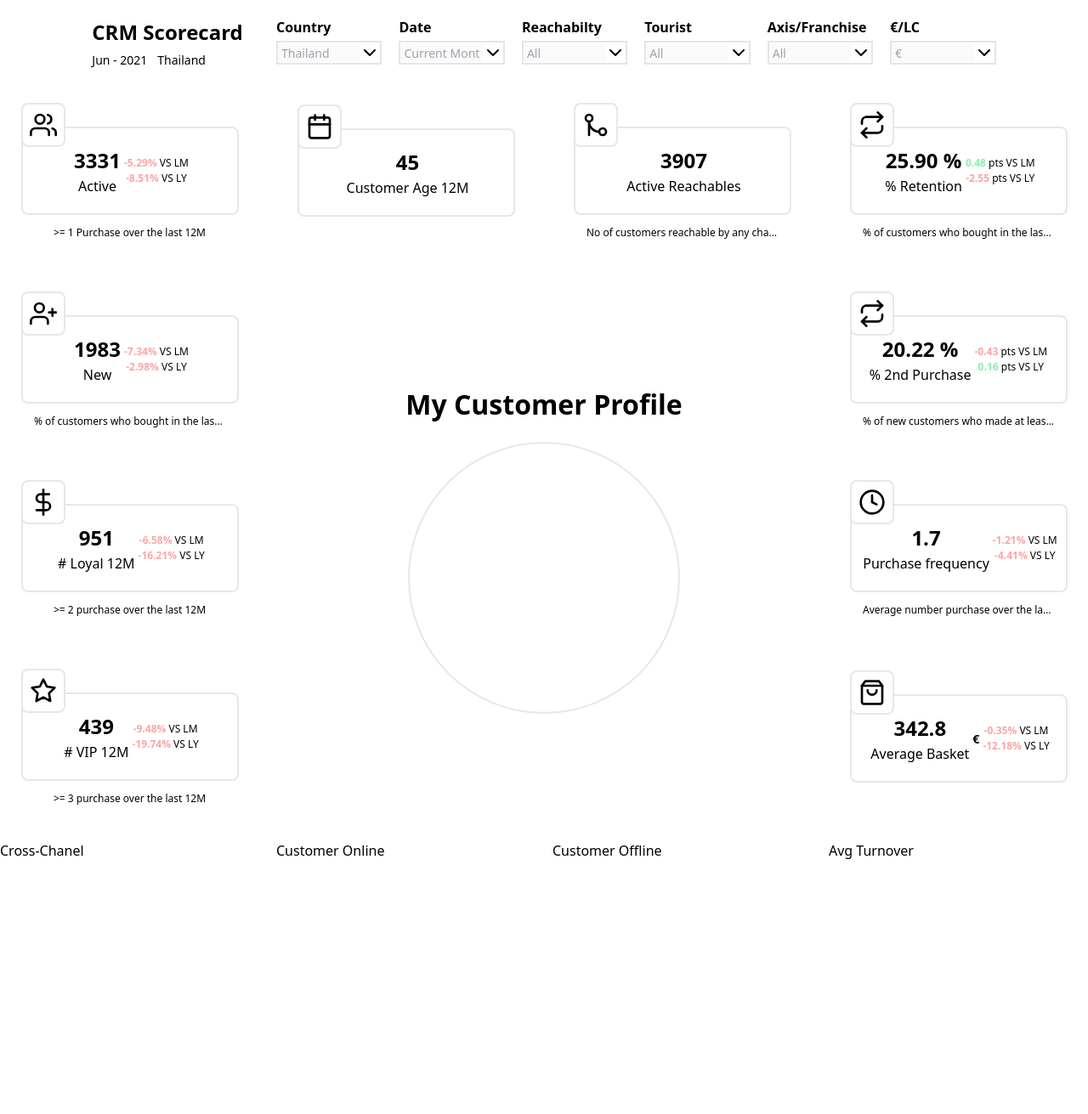
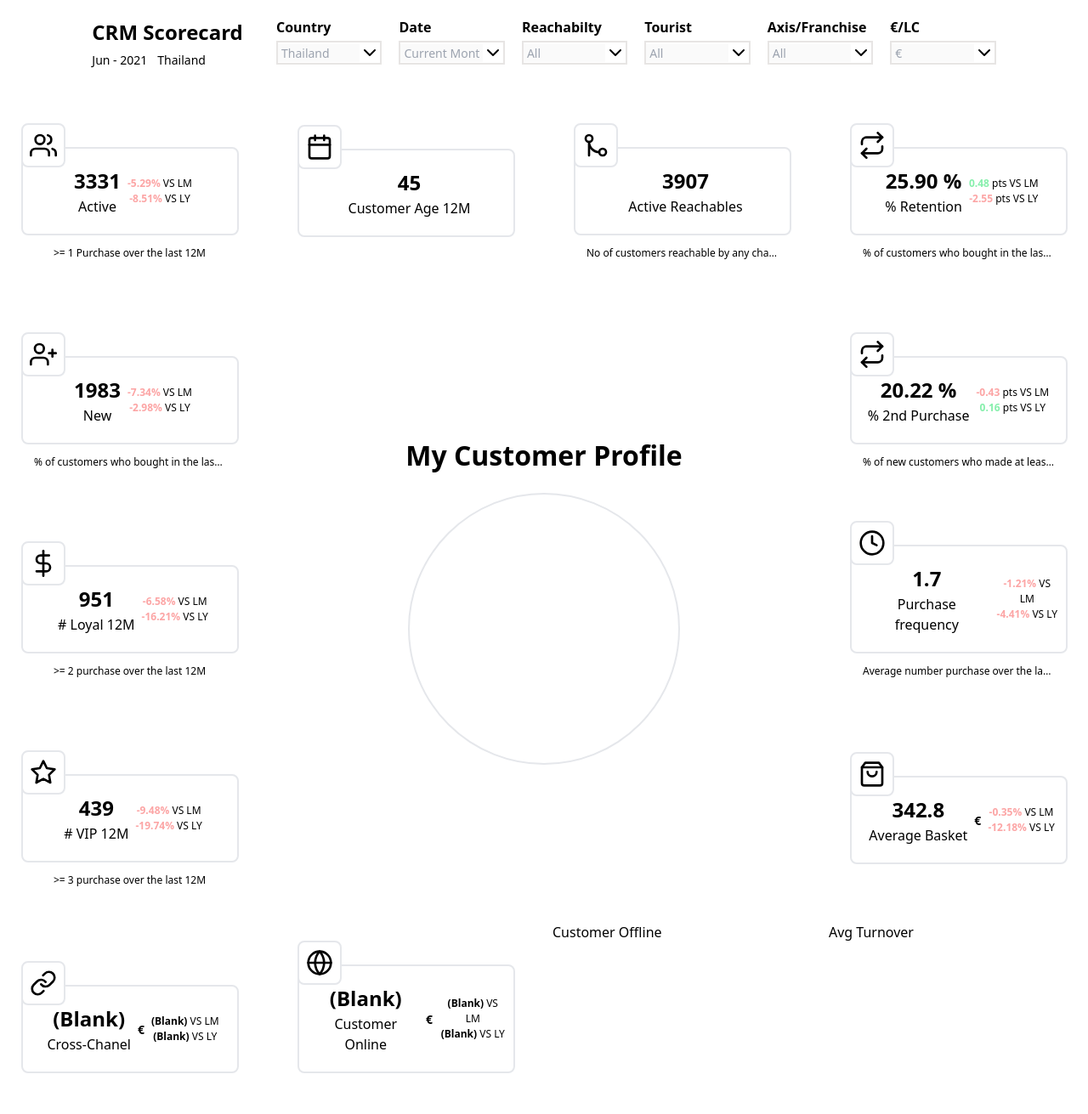
Before and after one commit to bagasysf/CRM, a plain HTML site: page index.html in a window 1280 px wide. Shown: the whole page at 85% size. Before the commit the page ends 1191 px from the top, so only its background shows below. Drawn offline with nearby package versions, Linux system fonts and the light colour scheme.

Commit message:
baru sampea avg turnover

```diff
--- a/index.html
+++ b/index.html
@@ -157,7 +157,7 @@
         </div>
         <!-- Filter Mobile -->
         <div class="absolute h-screen w-screen top-0 right-0 bg-white z-10" x-show="open">
-                <div class="fixed bg-white h-screen w-screen">
+            <div class="fixed bg-white h-screen w-screen">
                 <div class="grid grid-cols-12 gap-3 py-3 | md:gap-5 md:py-5">
                     <div class="flex col-span-2 justify-center items-center">
                         <span class="font-semibold"></span>
@@ -288,7 +288,7 @@
                 <div class="absolute bg-white rounded-lg border-2">
                     <i data-feather="users" class="w-12 h-auto p-2"></i>
                 </div>
-                <div class="flex justify-center items-center w-64 gap-1 my-7 px-2 py-5 text-center rounded-lg border-2">
+                <div class="flex justify-center items-center w-64 gap-2 my-7 px-2 py-5 text-center rounded-lg border-2">
                     <div class="flex"></div>
                     <div class="flex flex-col">
                         <p class="text-[24px] font-semibold">3331</p>
@@ -309,7 +309,7 @@
                 <div class="absolute bg-white rounded-lg border-2">
                     <i data-feather="calendar" class="w-12 h-auto p-2"></i>
                 </div>
-                <div class="flex justify-center items-center w-64 gap-1 my-7 px-2 py-5 text-center rounded-lg border-2">
+                <div class="flex justify-center items-center w-64 gap-2 my-7 px-2 py-5 text-center rounded-lg border-2">
                     <div class="flex"></div>
                     <div class="flex flex-col">
                         <p class="text-[24px] font-semibold">45</p>
@@ -326,7 +326,7 @@
                 <div class="absolute bg-white rounded-lg border-2">
                     <i data-feather="git-merge" class="w-12 h-auto p-2"></i>
                 </div>
-                <div class="flex justify-center items-center w-64 gap-1 my-7 px-2 py-5 text-center rounded-lg border-2">
+                <div class="flex justify-center items-center w-64 gap-2 my-7 px-2 py-5 text-center rounded-lg border-2">
                     <div class="flex"></div>
                     <div class="flex flex-col">
                         <p class="text-[24px] font-semibold">3907</p>
@@ -343,20 +343,23 @@
                 <div class="absolute bg-white rounded-lg border-2">
                     <i data-feather="repeat" class="w-12 h-auto p-2"></i>
                 </div>
-                <div class="flex justify-center items-center w-64 gap-1 my-7 px-2 py-5 text-center rounded-lg border-2">
+                <div class="flex justify-center items-center w-64 gap-2 my-7 px-2 py-5 text-center rounded-lg border-2">
                     <div class="flex"></div>
                     <div class="flex flex-col">
                         <p class="text-[24px] font-semibold">25.90 %</p>
                         <span>% Retention</span>
                     </div>
                     <div class="flex flex-col justify-center text-sm">
-                        <span class="text-xs"><span class="text-green-300 font-semibold">0.48</span><span class="text-xs"> pts</span> VS LM</span>
-                        <span class="text-xs"><span class="text-red-300 font-semibold">-2.55</span><span class="text-xs"> pts</span> VS LY</span>
+                        <span class="text-xs"><span class="text-green-300 font-semibold">0.48</span><span
+                                class="text-xs"> pts</span> VS LM</span>
+                        <span class="text-xs"><span class="text-red-300 font-semibold">-2.55</span><span
+                                class="text-xs"> pts</span> VS LY</span>
                     </div>
                 </div>
             </div>
             <div class="flex justify-center text-xs">
-                <span class="truncate px-10">% of customers who bought in the last 12-24M and bought again in the last 12-24M</span>
+                <span class="truncate px-10">% of customers who bought in the last 12-24M and bought again in the last
+                    12-24M</span>
             </div>
         </div>
         <div class="flex flex-col space-y-1 py-5">
@@ -364,7 +367,7 @@
                 <div class="absolute bg-white rounded-lg border-2">
                     <i data-feather="user-plus" class="w-12 h-auto p-2"></i>
                 </div>
-                <div class="flex justify-center items-center w-64 gap-1 my-7 px-2 py-5 text-center rounded-lg border-2">
+                <div class="flex justify-center items-center w-64 gap-2 my-7 px-2 py-5 text-center rounded-lg border-2">
                     <div class="flex"></div>
                     <div class="flex flex-col">
                         <p class="text-[24px] font-semibold">1983</p>
@@ -377,10 +380,12 @@
                 </div>
             </div>
             <div class="flex justify-center text-xs">
-                <span class="truncate px-10">% of customers who bought in the last 12-24M and bought again in the last 12-24M</span>
+                <span class="truncate px-10">% of customers who bought in the last 12-24M and bought again in the last
+                    12-24M</span>
             </div>
         </div>
-        <div class="flex -order-6 lg:order-none justify-center flex-col col-span-2 row-span-3 items-center text-[24px] lg:text-[32px] font-semibold space-y-5 py-5">
+        <div
+            class="flex -order-6 lg:order-none justify-center flex-col col-span-2 row-span-3 items-center text-[24px] lg:text-[32px] font-semibold space-y-5 py-5">
             <span>My Customer Profile</span>
             <span class="h-48 w-48 lg:h-80 lg:w-80 rounded-full border-2"></span>
         </div>
@@ -389,15 +394,17 @@
                 <div class="absolute bg-white rounded-lg border-2">
                     <i data-feather="repeat" class="w-12 h-auto p-2"></i>
                 </div>
-                <div class="flex justify-center items-center w-64 gap-1 my-7 px-2 py-5 text-center rounded-lg border-2">
+                <div class="flex justify-center items-center w-64 gap-2 my-7 px-2 py-5 text-center rounded-lg border-2">
                     <!-- <div class="flex"></div> -->
                     <div class="flex flex-col">
                         <span class="text-[24px] font-semibold">20.22 %</span>
                         <span>% 2nd Purchase</span>
                     </div>
                     <div class="flex flex-col justify-center text-sm">
-                        <span class="text-xs"><span class="text-red-300 font-semibold">-0.43</span><span class="text-xs"> pts</span> VS LM</span>
-                        <span class="text-xs"><span class="text-green-300 font-semibold">0.16</span><span class="text-xs"> pts</span> VS LY</span>
+                        <span class="text-xs"><span class="text-red-300 font-semibold">-0.43</span><span
+                                class="text-xs"> pts</span> VS LM</span>
+                        <span class="text-xs"><span class="text-green-300 font-semibold">0.16</span><span
+                                class="text-xs"> pts</span> VS LY</span>
                     </div>
                 </div>
             </div>
@@ -410,7 +417,7 @@
                 <div class="absolute bg-white rounded-lg border-2">
                     <i data-feather="dollar-sign" class="w-12 h-auto p-2"></i>
                 </div>
-                <div class="flex justify-center items-center w-64 gap-1 my-7 px-2 py-5 text-center rounded-lg border-2">
+                <div class="flex justify-center items-center w-64 gap-2 my-7 px-2 py-5 text-center rounded-lg border-2">
                     <div class="flex"></div>
                     <div class="flex flex-col">
                         <p class="text-[24px] font-semibold">951</p>
@@ -431,7 +438,7 @@
                 <div class="absolute bg-white rounded-lg border-2">
                     <i data-feather="clock" class="w-12 h-auto p-2"></i>
                 </div>
-                <div class="flex justify-center items-center w-64 gap-1 my-7 px-2 py-5 text-center rounded-lg border-2">
+                <div class="flex justify-center items-center w-64 gap-2 my-7 px-2 py-5 text-center rounded-lg border-2">
                     <div class="flex"></div>
                     <div class="flex flex-col">
                         <p class="text-[24px] font-semibold">1.7</p>
@@ -452,7 +459,7 @@
                 <div class="absolute bg-white rounded-lg border-2">
                     <i data-feather="star" class="w-12 h-auto p-2"></i>
                 </div>
-                <div class="flex justify-center items-center w-64 gap-1 my-7 px-2 py-5 text-center rounded-lg border-2">
+                <div class="flex justify-center items-center w-64 gap-2 my-7 px-2 py-5 text-center rounded-lg border-2">
                     <div class="flex"></div>
                     <div class="flex flex-col">
                         <p class="text-[24px] font-semibold">439</p>
@@ -473,7 +480,7 @@
                 <div class="absolute bg-white rounded-lg border-2">
                     <i data-feather="shopping-bag" class="w-12 h-auto p-2"></i>
                 </div>
-                <div class="flex justify-center items-center w-64 gap-1 my-7 px-2 py-5 text-center rounded-lg border-2">
+                <div class="flex justify-center items-center w-64 gap-2 my-7 px-2 py-5 text-center rounded-lg border-2">
                     <div class="flex"></div>
                     <div class="flex flex-col">
                         <p class="text-[24px] font-semibold">342.8</p>
@@ -490,8 +497,50 @@
                 <span class="truncate px-10 h-[1rem]"></span>
             </div>
         </div>
-        <div>Cross-Chanel</div>
-        <div>Customer Online</div>
+        <div class="flex flex-col space-y-1 py-5">
+            <div class="flex m-auto px-5 pt-5 -mb-5 lg:pt-0">
+                <div class="absolute bg-white rounded-lg border-2">
+                    <i data-feather="link" class="w-12 h-auto p-2"></i>
+                </div>
+                <div class="flex justify-center items-center w-64 gap-2 my-7 px-2 py-5 text-center rounded-lg border-2">
+                    <div class="flex"></div>
+                    <div class="flex flex-col">
+                        <p class="text-[24px] font-semibold">(Blank)</p>
+                        <span>Cross-Chanel</span>
+                    </div>
+                    <div class="flex flex-col justify-center text-sm font-semibold">€</div>
+                    <div class="flex flex-col justify-center text-sm">
+                        <span class="text-xs"><span class="font-semibold">(Blank)</span> VS LM</span>
+                        <span class="text-xs"><span class="font-semibold">(Blank)</span> VS LY</span>
+                    </div>
+                </div>
+            </div>
+            <div class="flex justify-center text-xs">
+                <span class="truncate px-10 h-[1rem]"></span>
+            </div>
+        </div>
+        <div class="flex flex-col space-y-1 py-5">
+            <div class="flex m-auto px-5 pt-5 -mb-5 lg:pt-0">
+                <div class="absolute bg-white rounded-lg border-2">
+                    <i data-feather="globe" class="w-12 h-auto p-2"></i>
+                </div>
+                <div class="flex justify-center items-center w-64 gap-2 my-7 px-2 py-5 text-center rounded-lg border-2">
+                    <div class="flex"></div>
+                    <div class="flex flex-col">
+                        <p class="text-[24px] font-semibold">(Blank)</p>
+                        <span>Customer Online</span>
+                    </div>
+                    <div class="flex flex-col justify-center text-sm font-semibold">€</div>
+                    <div class="flex flex-col justify-center text-sm">
+                        <span class="text-xs"><span class="font-semibold">(Blank)</span> VS LM</span>
+                        <span class="text-xs"><span class="font-semibold">(Blank)</span> VS LY</span>
+                    </div>
+                </div>
+            </div>
+            <div class="flex justify-center text-xs">
+                <span class="truncate px-10 h-[1rem]"></span>
+            </div>
+        </div>
         <div>Customer Offline</div>
         <div>Avg Turnover</div>
     </div>
```
